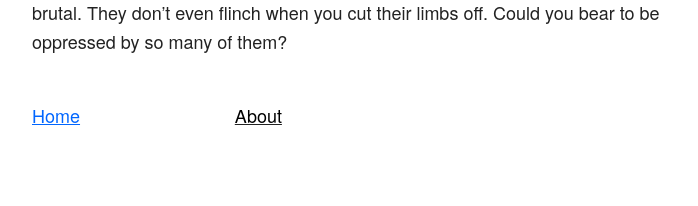
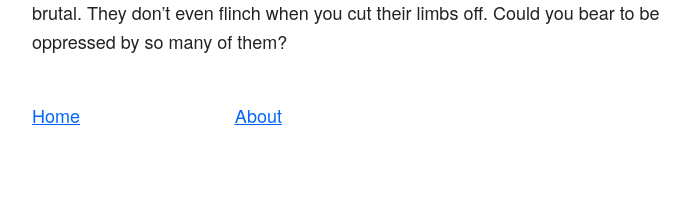
Before and after one commit to mt-trash/mt-trash.github.io, a Jekyll site: the page built from _posts/2015-09-02-country-road.md, in a window 1280 px wide. Shown: the part 1718-1924 px from the top of the page, without its empty margins (223-921 px from the left). Built offline with Jekyll 4.4.1, drawn with Linux system fonts in a browser that asks for light colours.

Commit message:
About links

```diff
--- a/_layouts/photos.html
+++ b/_layouts/photos.html
@@ -14,6 +14,6 @@ layout: default
         <u><a href="{{ site.url }}">Home</a></u>
       </div>
       <div class="three columns" style="margin-bottom: 5%">
-        <u><a class="trash" href="/about">About</a></u>
+        <u><a href="/about">About</a></u>
       </div>
     </div>
--- a/_layouts/post.html
+++ b/_layouts/post.html
@@ -14,6 +14,6 @@ layout: default
         <u><a href="{{ site.url }}">Home</a></u>
       </div>
       <div class="three columns" style="margin-bottom: 5%">
-        <u><a class="trash" href="/about">About</a></u>
+        <u><a href="/about">About</a></u>
       </div>
     </div>
```
Also changed, not shown: about/index.html (+8 -0 lines).
